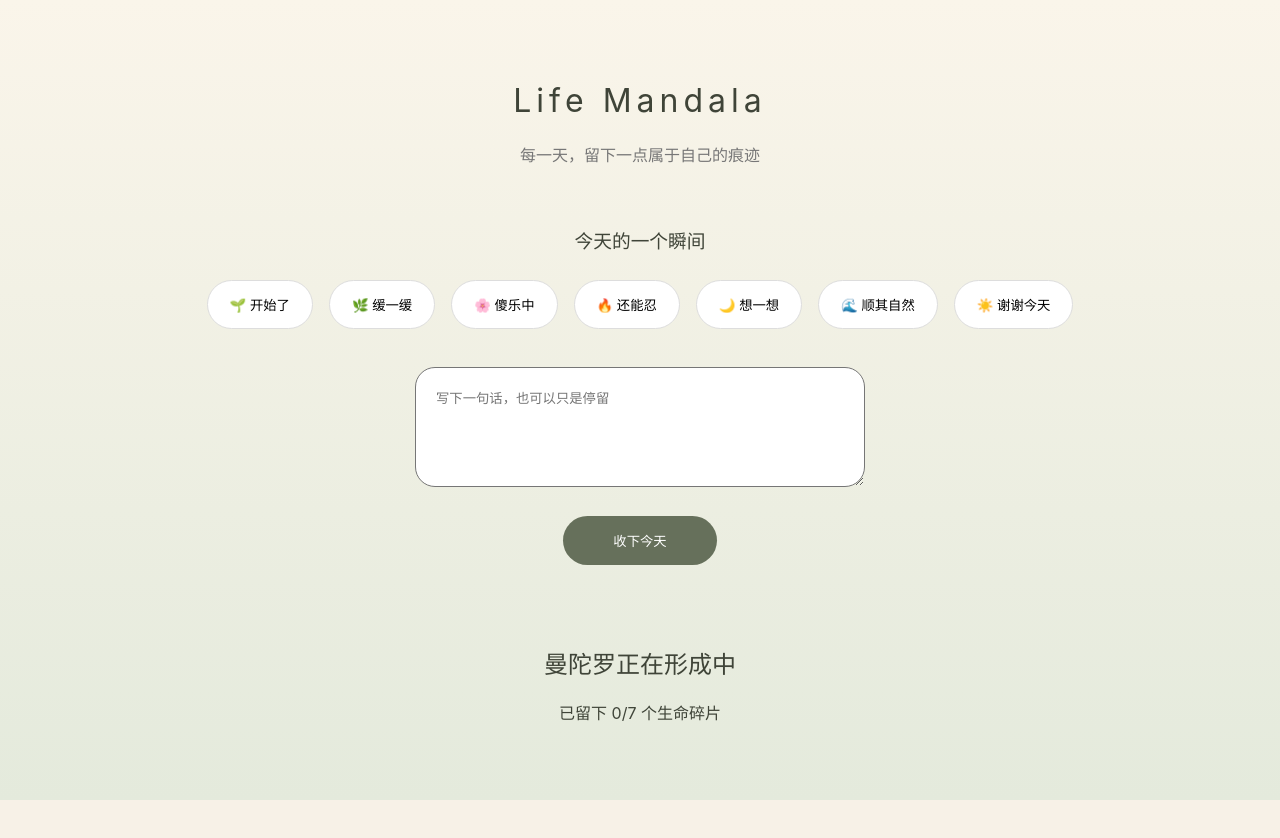
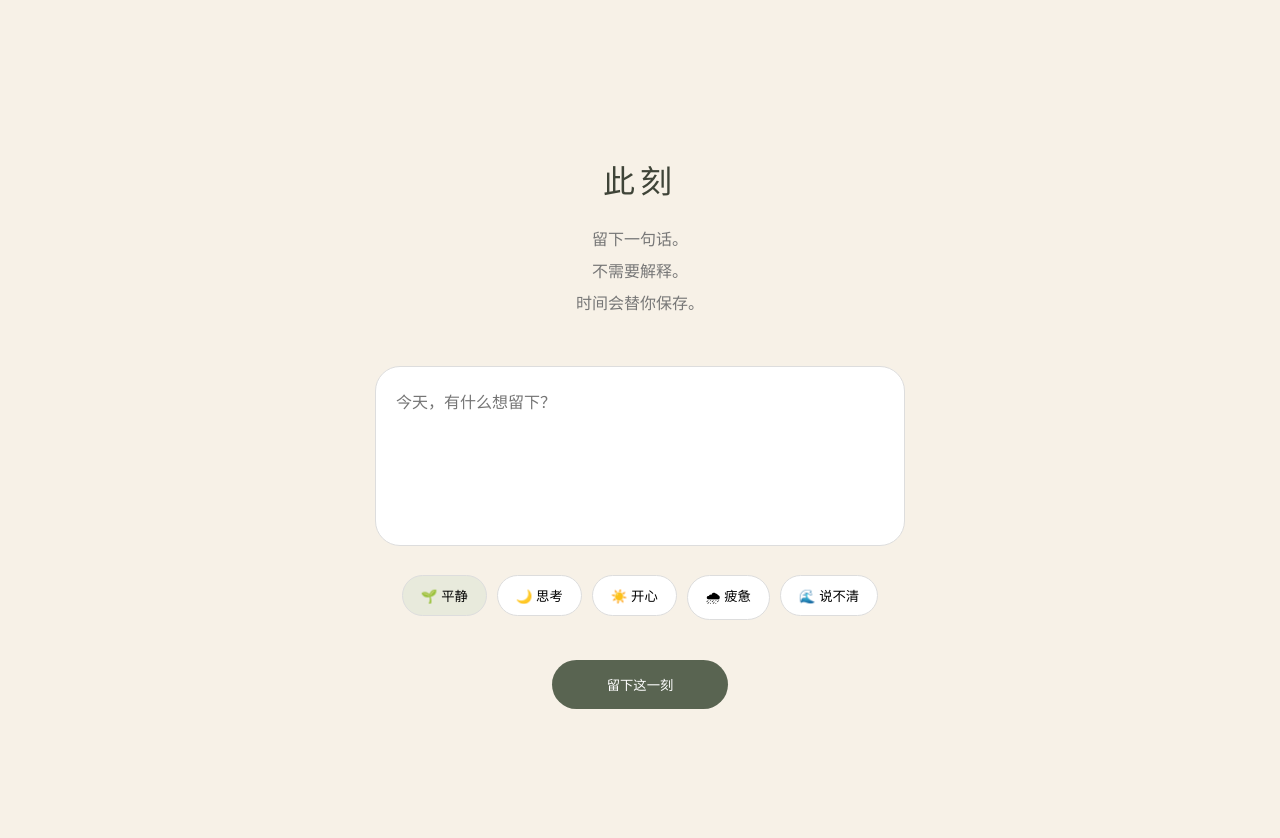
Before and after one commit to justforofficezoey-eng/life-mandalacalm, a Next.js app: page / in a window 1280 px wide. Shown: the top 838 px of the page. Before the commit the page ends 800 px from the top, so only its background shows below. Built offline with nearby package versions, Linux system fonts and the light colour scheme.

Commit message:
Update page.tsx

```diff
--- a/app/page.tsx
+++ b/app/page.tsx
@@ -2,126 +2,36 @@
 
 import { useState } from "react";
 
-import {
-  saveDay,
-  getDays
-} from "../lib/dailyStorage";
+import DailyEntry from "../components/DailyEntry";
+import GardenCanvas from "../components/GardenCanvas";
 
-import GardenCanvas
-from "../components/GardenCanvas";
-
-import ReflectionCard
-from "../components/ReflectionCard";
-
-import LifeTrajectory
-from "../components/LifeTrajectory";
-
-import SevenDayStory
-from "../components/SevenDayStory";
-
-import {
-  composeGarden
-}
-from "../lib/gardenComposer";
-
+import { getDays } from "../lib/dailyStorage";
+import { composeGarden } from "../lib/gardenComposer";
 
 
 export default function Home(){
 
+  const [days,setDays] = useState<any[]>([]);
 
-  const [mood,setMood]=useState("");
-
-  const [text,setText]=useState("");
-
-  const [reflection,setReflection]=useState<any>(null);
-
-  const [garden,setGarden]=useState<any>(null);
+  const [garden,setGarden] = useState<any>(null);
 
 
+  function handleSave(newDays:any[]){
 
-  const moods=[
-
-    ["🌱","开始了","seed"],
-
-    ["🌿","缓一缓","leaf"],
-
-    ["🌸","傻乐中","flower"],
-
-    ["🔥","还能忍","branch"],
-
-    ["🌙","想一想","root"],
-
-    ["🌊","顺其自然","vine"],
-
-    ["☀️","谢谢今天","light"]
-
-  ];
+    setDays(newDays);
 
 
+    if(newDays.length >= 1){
 
+      setGarden(
 
+        composeGarden(newDays)
 
-  function save(){
+      );
 
-
-    const plant =
-
-    moods.find(
-      m=>m[1]===mood
-    )?.[2]
-
-    ||
-
-    "seed";
-
-
-
-    const days =
-
-    saveDay({
-
-      date:new Date().toISOString(),
-
-      mood,
-
-      text,
-
-      plant
-
-    });
-
-
-
-    setGarden(
-
-      composeGarden(days)
-
-    );
-
-
-
-    setReflection({
-
-      mood,
-
-      text
-
-    });
-
-
-
-    setMood("");
-
-    setText("");
+    }
 
   }
-
-
-
-
-  const days=getDays();
-
-
 
 
 
@@ -133,13 +43,9 @@ export default function Home(){
 
       minHeight:"100vh",
 
-      background:
+      background:"#f7f1e7",
 
-      "linear-gradient(180deg,#faf5ea,#e4eadc)",
-
-      padding:"60px 20px",
-
-      textAlign:"center"
+      padding:"40px 20px"
 
     }}
 
@@ -147,292 +53,30 @@ export default function Home(){
 
 
 
-      <h1
+      <DailyEntry
 
-      style={{
+      onSave={handleSave}
 
-        fontWeight:400,
-
-        letterSpacing:5
-
-      }}
-
-      >
-
-        Life Mandala
-
-      </h1>
-
-
-
-      <p
-
-      style={{
-
-        color:"#777"
-
-      }}
-
-      >
-
-        每一天，留下一点属于自己的痕迹
-
-      </p>
-
+      />
 
 
 
 
       {
 
-        days.length < 7 &&
+      garden &&
 
-        <>
+      <section>
 
-        <h3
+        <GardenCanvas
 
-        style={{
-
-          marginTop:60,
-
-          fontWeight:400
-
-        }}
-
-        >
-
-          今天的一个瞬间
-
-        </h3>
-
-
-
-        <div>
-
-        {
-
-          moods.map(m=>(
-
-
-            <button
-
-            key={m[1]}
-
-            onClick={()=>setMood(m[1])}
-
-            style={{
-
-              margin:8,
-
-              padding:"14px 22px",
-
-              borderRadius:30,
-
-              border:"1px solid #ddd",
-
-              background:
-
-              mood===m[1]
-
-              ?
-
-              "#e1e8d8"
-
-              :
-
-              "#fff"
-
-            }}
-
-            >
-
-              {m[0]} {m[1]}
-
-            </button>
-
-
-          ))
-
-        }
-
-        </div>
-
-
-
-
-        <textarea
-
-        value={text}
-
-        onChange={
-          e=>setText(e.target.value)
-        }
-
-        placeholder="写下一句话，也可以只是停留"
-
-        style={{
-
-          marginTop:30,
-
-          width:"90%",
-
-          maxWidth:450,
-
-          height:120,
-
-          padding:20,
-
-          borderRadius:20
-
-        }}
+        garden={garden}
 
         />
 
-
-
-
-        <br/>
-
-
-
-        <button
-
-        onClick={save}
-
-        style={{
-
-          marginTop:25,
-
-          padding:"15px 50px",
-
-          borderRadius:40,
-
-          border:"none",
-
-          background:"#66705b",
-
-          color:"#fff"
-
-        }}
-
-        >
-
-          收下今天
-
-        </button>
-
-
-
-
-
-        <h2
-
-        style={{
-
-          marginTop:80,
-
-          fontWeight:400
-
-        }}
-
-        >
-
-          曼陀罗正在形成中
-
-        </h2>
-
-
-
-        <p>
-
-        已留下 {days.length}/7 个生命碎片
-
-        </p>
-
-
-        </>
+      </section>
 
       }
-
-
-
-
-
-      {
-
-        days.length >= 7 &&
-
-
-        <>
-
-
-        <SevenDayStory
-
-        days={days}
-
-        garden={
-
-          garden ||
-
-          composeGarden(days)
-
-        }
-
-        />
-
-
-
-        <LifeTrajectory
-
-        days={days}
-
-        />
-
-
-
-        <GardenCanvas
-
-        garden={
-
-          garden ||
-
-          composeGarden(days)
-
-        }
-
-        />
-
-
-        </>
-
-
-      }
-
-
-
-
-
-      {
-
-        reflection &&
-
-
-        <ReflectionCard
-
-        mood={reflection.mood}
-
-        text={reflection.text}
-
-        onClose={
-
-          ()=>setReflection(null)
-
-        }
-
-        />
-
-      }
-
 
 
 
```
